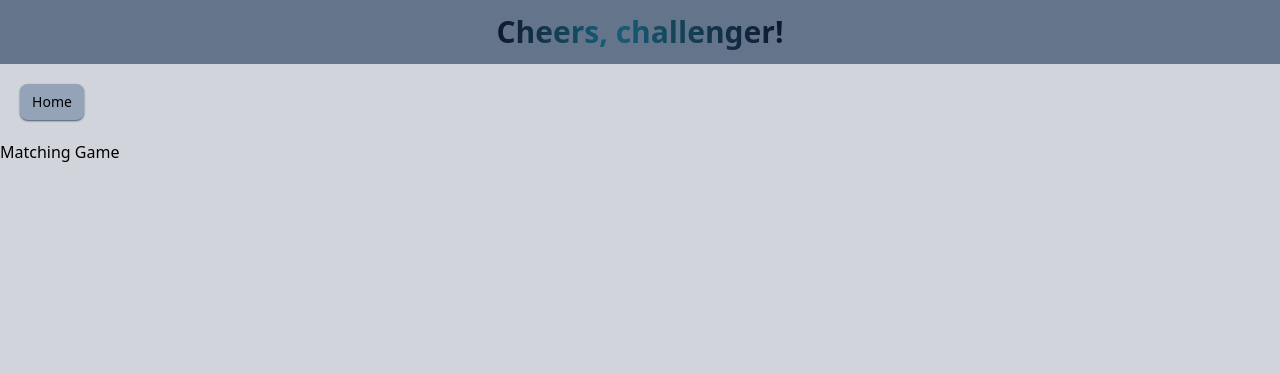
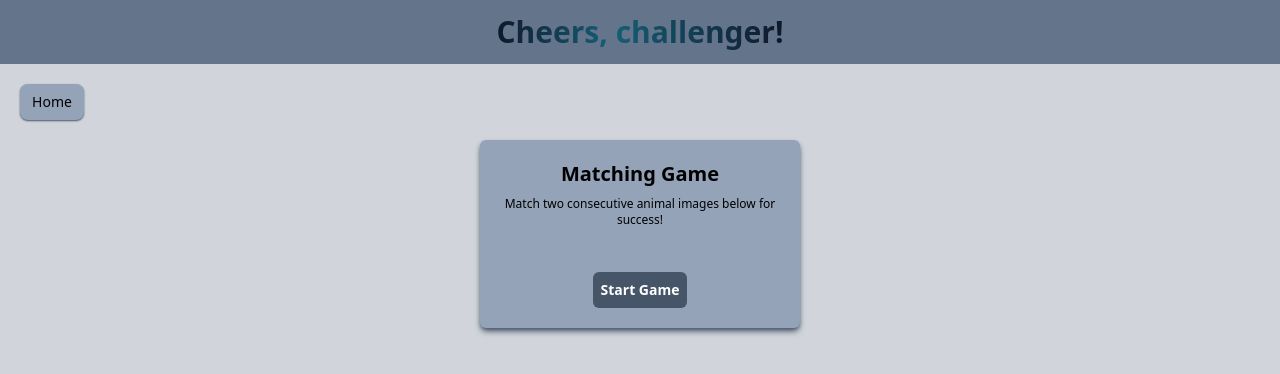
Before and after one commit to naflafadia/micro-logic, a React (Vite) app: page /matching-card in a window 1280 px wide. Shown: the top 374 px of the page. Built offline with nearby package versions, Linux system fonts and the light colour scheme.

Commit message:
complete mathcing card

```diff
--- a/src/pages/MatchingCard.jsx
+++ b/src/pages/MatchingCard.jsx
@@ -1,16 +1,118 @@
+/* eslint-disable no-unused-vars */
+import React, { useState } from 'react';
 import Navbar from "../components/Navbar";
 import ButtonHome from "../components/ButtonHome";
 
 const MatchingCard = () => {
+    const animals = ["🐶", "🐹", "🐰", "🐺", "🐨", "🐼", "🦊", "🦁"];
+    const [cards, setCards] = useState([]);
+    const [flippedIndexes, setFlippedIndexes] = useState([]);
+    const [matchedPairs, setMatchedPairs] = useState([]);
+    const [isGameWon, setIsGameWon] = useState(false);
+    const [isGameStarted, setIsGameStarted] = useState(false);
+
+    const shuffle = (array) => {
+        let currentIndex = array.length, randomIndex;
+        while (currentIndex !== 0) {
+            randomIndex = Math.floor(Math.random() * currentIndex);
+            currentIndex--;
+
+            [array[currentIndex], array[randomIndex]] = [array[randomIndex], array[currentIndex]];
+        }
+        return array;
+    };
+
+    const startGame = () => {
+        const shuffledCards = shuffle([...animals, ...animals]);
+        setCards(shuffledCards);
+        setFlippedIndexes([]);
+        setMatchedPairs([]);
+        setIsGameWon(false);
+        setIsGameStarted(true);
+    };
+
+    const handleCardClick = (index) => {
+        if (!isGameStarted) {
+            return;
+        }
+
+        if (flippedIndexes.length === 2 || flippedIndexes.includes(index) || matchedPairs.includes(cards[index])) {
+            return;
+        }
+
+        const newFlippedIndexes = [...flippedIndexes, index];
+        setFlippedIndexes(newFlippedIndexes);
+
+        if (newFlippedIndexes.length === 2) {
+            setTimeout(() => checkMatch(newFlippedIndexes), 1000);
+        }
+    };
+
+    const checkMatch = (flippedIndexes) => {
+        const [firstIndex, secondIndex] = flippedIndexes;
+        const isMatch = cards[firstIndex] === cards[secondIndex];
+
+        if (isMatch) {
+            setMatchedPairs([...matchedPairs, cards[firstIndex]]);
+            if (matchedPairs.length === animals.length - 1) {
+                setIsGameWon(true);
+            }
+        }
+
+        setTimeout(() => setFlippedIndexes([]), 500);
+    };
+
+    const handleTryAgain = () => {
+        setIsGameStarted(false);
+        startGame();
+    };
+
     return (
     <>
     <Navbar />
     <ButtonHome to='/' />
-    <div>
-        <h1>Matching Game</h1>
-    </div>
+        <div className="flex flex-col items-center">
+            <div className="bg-slate-400 w-80 rounded-md shadow-md shadow-slate-600">
+                <div className="p-5">
+                    <h1 className="font-semibold text-xl text-center mb-2">Matching Game</h1>
+                    <h5 className="font-light text-xs text-center mb-6">Match two consecutive animal images below for success!</h5>
+                    <div className="flex gap-6 justify-center flex-wrap">
+                        {cards.map((card, index) => (
+                            <button
+                                key={index}
+                                className={`w-8 h-8 bg-slate-300 rounded-md shadow-md shadow-slate-600 ${flippedIndexes.includes(index) || matchedPairs.includes(card) ? 'text-white' : ''}`}
+                                onClick={() => handleCardClick(index)}
+                            >
+                                {flippedIndexes.includes(index) || matchedPairs.includes(card) ? card : '?'}
+                                </button>
+                            ))}
+                    </div>
+                        {!isGameStarted && (
+                            <div className="flex flex-col items-center mt-5 gap-3">
+                                <button
+                                    className="bg-slate-600 font-semibold text-white p-2 rounded-md hover:bg-slate-500 text-sm"
+                                    onClick={startGame}
+                                >
+                                    Start Game
+                                </button>
+                            </div>
+                        )}
+                        {isGameWon && (
+                            <div className="flex flex-col items-center mt-5 gap-3">
+                                <h3 className="font-bold text-blue-800">You Win!</h3>
+                                <button
+                                    className="bg-slate-600 font-semibold text-white p-2 rounded-md hover-bg-slate-500 text-sm"
+                                    onClick={handleTryAgain}
+                                >
+                                    Try Again
+                                </button>
+                            </div>
+                        )}
+                </div>
+            </div>
+        </div>
     </>
-    )
+    );
 };
 
 export default MatchingCard;
--- a/src/pages/MobileLegend.jsx
+++ b/src/pages/MobileLegend.jsx
@@ -13,7 +13,7 @@ const MobileLegend = () => {
     try {
       const response = await axios.get('https://api.dazelpro.com/mobile-legends/hero');
       setHeroes(response.data.hero);
-      setSearchResults(response.data.hero); // Isi searchResults dengan semua data hero
+      setSearchResults(response.data.hero);
     } catch (error) {
       console.error('Error fetching data:', error);
     }
@@ -68,7 +68,7 @@ const MobileLegend = () => {
               <button
                 onClick={() => {
                   setSearchInput('');
-                  setSearchResults(heroes); // Reset searchResults ke semua data hero
+                  setSearchResults(heroes);
                 }}
                 className="bg-slate-600 font-semibold text-white p-2 rounded-md hover:bg-slate-500 text-sm"
               >
```
